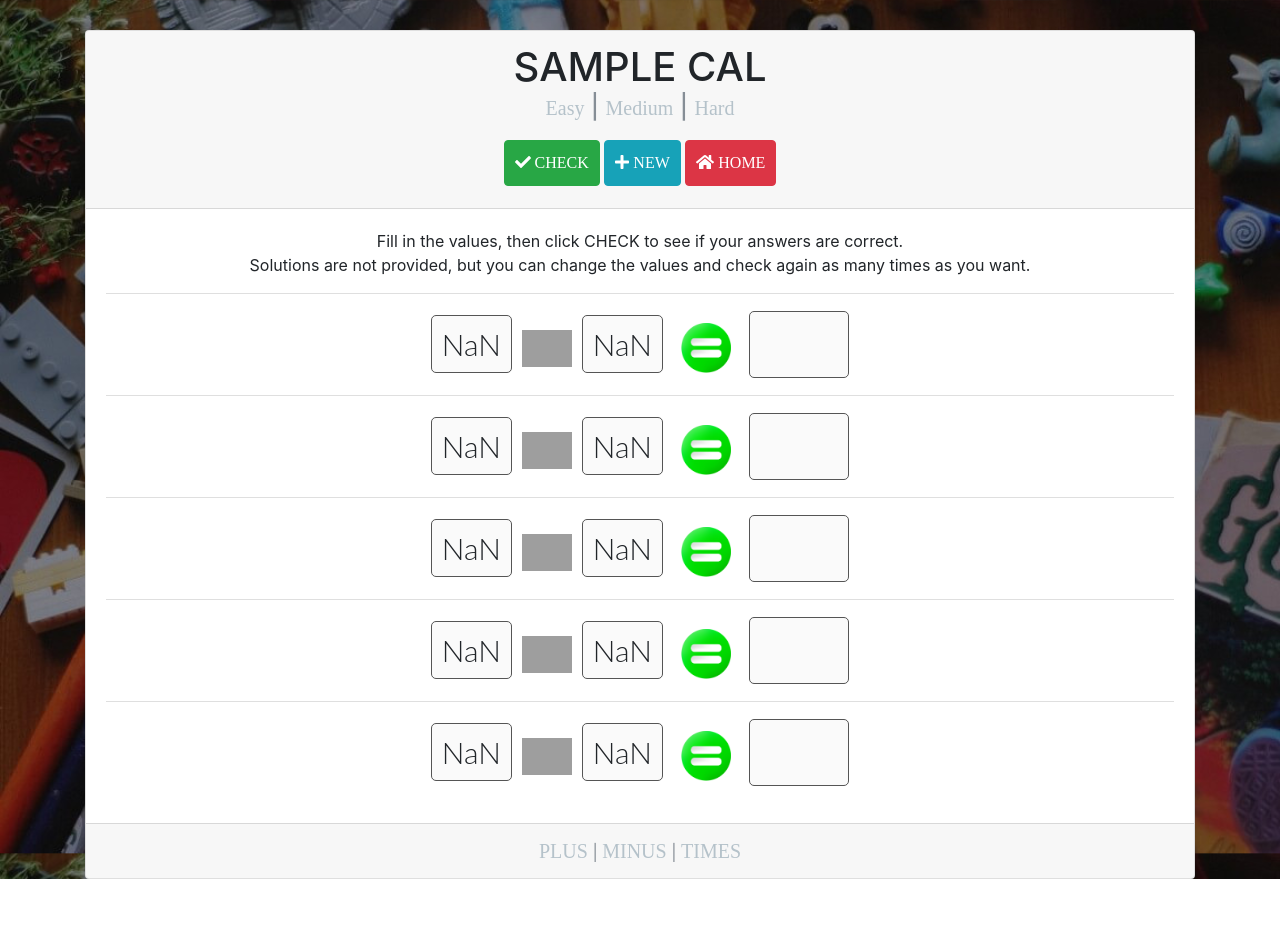
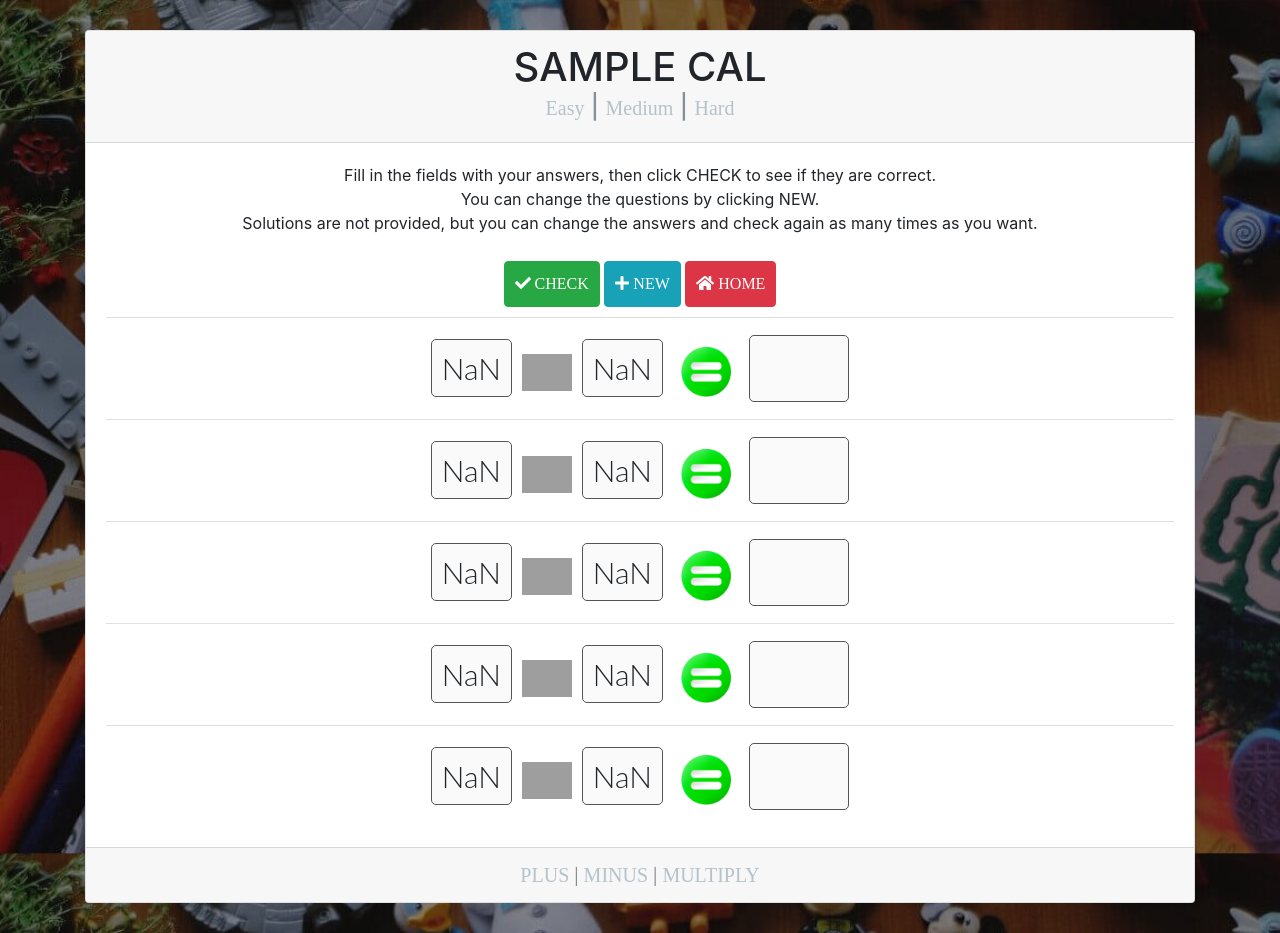
Before and after one commit to vuongngocanh189/pyry, a PHP site: template views/page.twig in a window 1280 px wide. Before the commit the page ends 879 px from the top, so only its background shows below. Run offline with PHP 8.4, Linux system fonts and the light colour scheme; the template is opened without the code that fills it: most values are stand-ins (such as "Sample title", 1, 10 or a date in 2020); some libraries are stand-ins or nearby versions; grey boxes are pictures that could not be loaded.

Commit message:
compress images and provide some routes

```diff
--- a/app/routes.php
+++ b/app/routes.php
@@ -1,5 +1,11 @@
 <?php
 $app->get('/', 'PagesController:index')->setName('home');
+$app->get('/{something}/', function($request, $response){
+	return $this->response->withStatus(200)->withHeader('Location', "/pyry/");
+});
+$app->get('/{something}', function($request, $response){
+	return $this->response->withStatus(200)->withHeader('Location', "/pyry/");
+});
 $app->get('/{cal}/{level}', 'PagesController:page')->setName('navbar');
 
 ?>
--- a/bootstrap/app.php
+++ b/bootstrap/app.php
@@ -14,7 +14,7 @@ $app = new \Slim\App([
 $container = $app->getContainer();
 
 $container['view'] = function ($container) {
-    $view = new \Slim\Views\Twig(__DIR__ . '../../views', [
+    $view = new \Slim\Views\Twig(__DIR__ . '/../views', [
         'cache' => false
     ]);
     // Instantiate and add Slim specific extension
--- a/public/css/style.css
+++ b/public/css/style.css
@@ -1,5 +1,6 @@
 .container{
 	margin-top: 30px;
+	margin-bottom: 30px;
 }
 img{
 	width: 50px;
--- a/public/js/first.js
+++ b/public/js/first.js
@@ -62,11 +62,12 @@ function init(x){
 				var z = number1;
 				number1 = number2;
 				number2 = z;
-				return number1, number2;
+				correct_answers.push(number1-number2);
+			}else{
+				correct_answers.push(number1-number2);
 			}
-			correct_answers.push(number1-number2);
 		}
-		else if (cal == "times") {
+		else if (cal == "multiply") {
 			correct_answers.push(number1 * number2);
 		}
 		else {
@@ -87,10 +88,10 @@ function check(x,y){
 	feedback = "";
 	$.each(x, function (i) {
 	    if(y[i] == x[i]){
-	    	feedback = "<i class='fas fa-check'></i>";
+	    	feedback = "<i class='far fa-smile'></i>";
 	    	$(".result-"+i).removeClass("alert-danger").addClass("alert-success");
 	    } else {
-	    	feedback = "<i class='fas fa-cross'></i>";
+	    	feedback = "<i class='far fa-frown'></i>";
 	    	$(".result-"+i).addClass("alert-danger");
 	    }
 	    $(".result-"+i).html(feedback);
--- a/views/home.twig
+++ b/views/home.twig
@@ -6,7 +6,7 @@
 		width: 100%;
 		padding: 10px;
 		margin: 0;
-		border-radius: 20px;
+		border-radius: 30px;
 	}
 	</style>
 {% endblock %}
@@ -16,10 +16,10 @@
 		{% for method in cal_array %}
 		  <div class="col-sm-6 col-md-4">
 		    <div class="thumbnail">
-		      	<img src="img/{{ method }}.png" class="center" alt="plus math test" />
+		      	<img src="img/{{ method }}.png" class="center" alt="{{ method }} math test" />
 		      	<hr>
 		      	<div class="thumb-info">
-			        <h2 class="text-center">{{ method }}</h2>
+			        <h2 class="text-center">{{ method|upper }}</h2>
 			        <p><a href="{{ path_for('navbar', { 'cal' : method, 'level': 'easy' }) }}" class="btn btn-info" role="button" target="_blank">
 						Easy <span class="badge">1-9</a></p>
 					<p><a href="{{ path_for('navbar', { 'cal' : method, 'level': 'medium' }) }}" class="btn btn-success" role="button" target="_blank">
--- a/views/page.twig
+++ b/views/page.twig
@@ -11,13 +11,14 @@
 		  			<a href="{{ path_for('navbar', { 'cal' : cal, 'level': 'hard' }) }}" class="tab tab2">Hard</a>
 		  		</h6>
 		  		<input type="hide" class="hide level" value="{{ level }}">
-		  		<button id="check" class="btn btn-large btn-success"><i class="fas fa-check"></i> CHECK</button>
+	 		</div>
+			<div class="card-block">
+				<p class="card-text">Fill in the fields with your answers, then click CHECK to see if they are correct.<br />
+					You can change the questions by clicking NEW.<br />
+					Solutions are not provided, but you can change the answers and check again as many times as you want.</p>
+				<button id="check" class="btn btn-large btn-success"><i class="fas fa-check"></i> CHECK</button>
  			 	<button id="new" class="btn btn-large btn-info"><i class="fas fa-plus"></i> NEW</button>
  			 	<button id="home" class="btn tbn-large btn-danger"><i class="fas fa-home"></i> HOME</button>
-	 		</div>
-			<div class="card-block">
-				<p class="card-text">Fill in the values, then click CHECK to see if your answers are correct.<br />
-					Solutions are not provided, but you can change the values and check again as many times as you want.</p>
 		   		<ul id="cal-list" class="list-group list-group-flush center">
 					  <li class="list-group-item"></li>
 					  <li class="list-group-item"></li>
@@ -29,7 +30,7 @@
 			<div class="card-footer text-muted">
 				<a href="{{ path_for('navbar', { 'cal' : 'plus', 'level': 'easy' }) }}" class="tab tab3">PLUS</a> |
 				<a href="{{ path_for('navbar', { 'cal' : 'minus', 'level': 'easy' }) }}" class="tab tab4">MINUS</a> |
-				<a href="{{ path_for('navbar', { 'cal' : 'times', 'level': 'easy' }) }}" class="tab tab5">TIMES</a>
+				<a href="{{ path_for('navbar', { 'cal' : 'multiply', 'level': 'easy' }) }}" class="tab tab5">MULTIPLY</a>
 			</div>
 		</div>
 	</div>
```
Also changed, not shown: app/Controllers/PagesController.php (+12 -5 lines), public/img/back.jpg, public/img/divide.png, public/img/equal.png, public/img/minus.png, public/img/multiply.png (added), public/img/plus.png, public/img/times.png (deleted), 2 other files.
